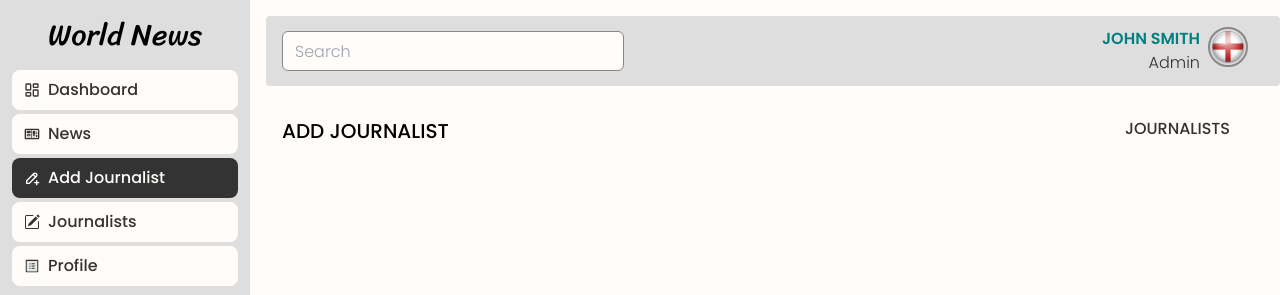
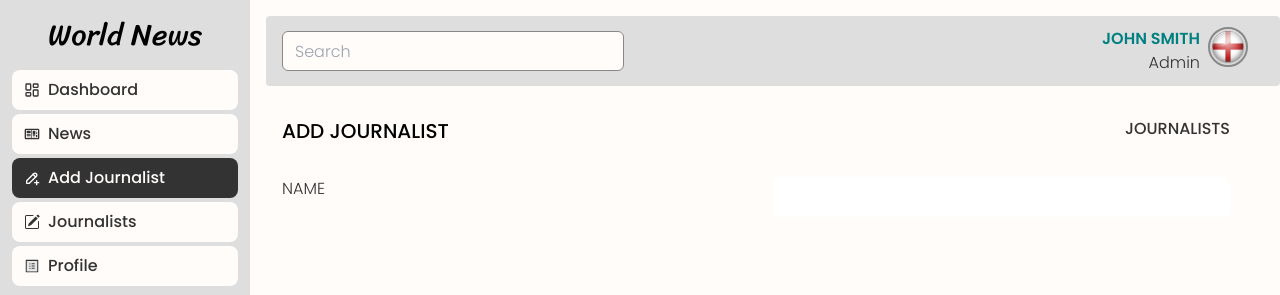
Before and after one commit to Nimira43/World-News, a React (Vite) app in the folder client/: page /dashboard/writer/add in a window 1280 px wide. Shown: the top 295 px of the page. Built offline with nearby package versions, Linux system fonts and the light colour scheme.

Commit message:
Name input

```diff
--- a/client/src/dashboard/pages/AddWriter.jsx
+++ b/client/src/dashboard/pages/AddWriter.jsx
@@ -13,7 +13,24 @@ const AddWriter = () => {
         </Link>
       </div>
 
-
+      <div className='p-4'>
+        <form>
+          <div className=' grid grid-cols-2 gap-x-8 mb-3'>
+            <label
+              htmlFor='name'
+              className='text-grey-dark uppercase text-md'
+            >
+              Name
+            </label>
+            <input
+              type='text'
+              name='name'
+              required
+              className='px3 py-2 rounded-md'
+            />
+          </div>
+        </form>
+      </div>
     </div>
   )
 }
```
